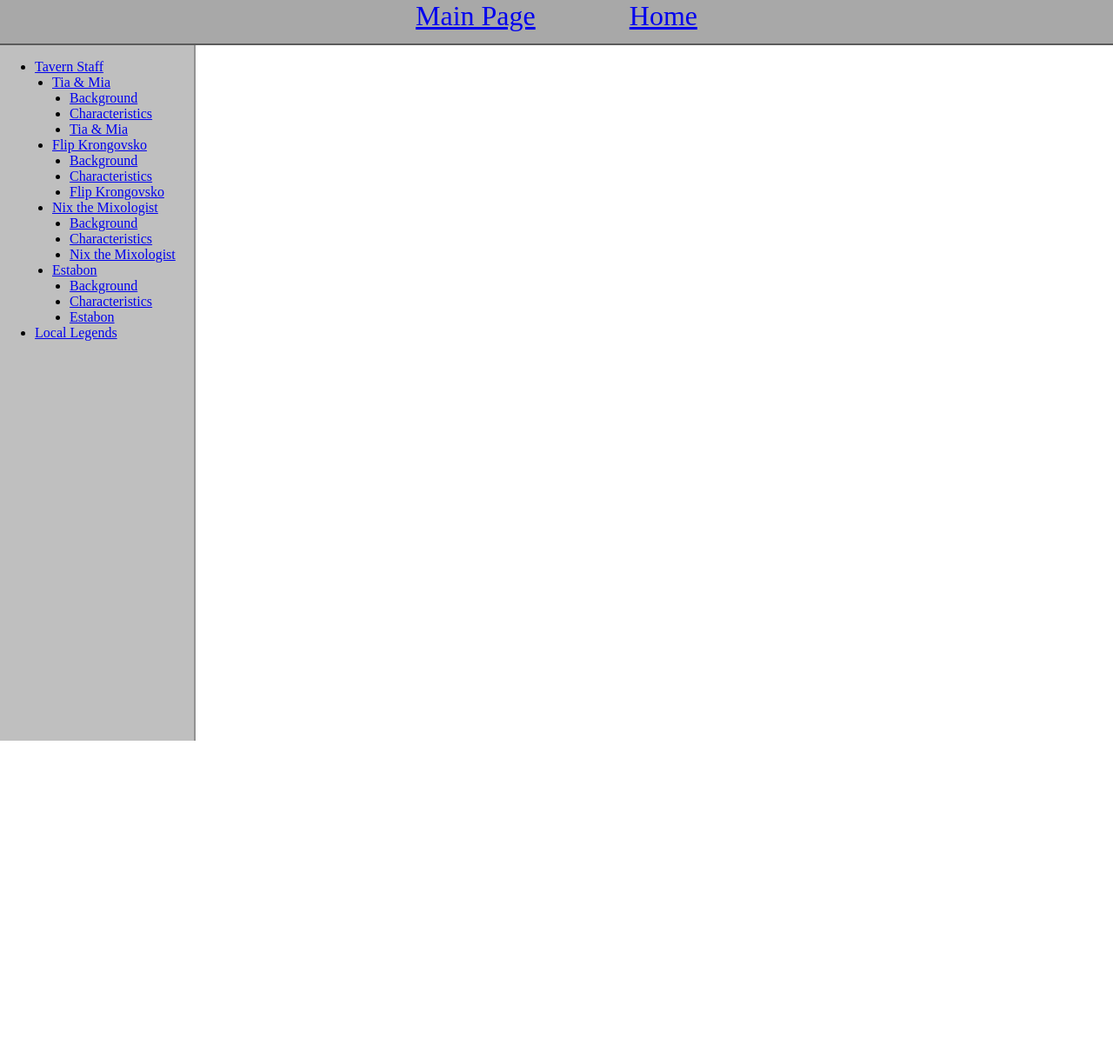
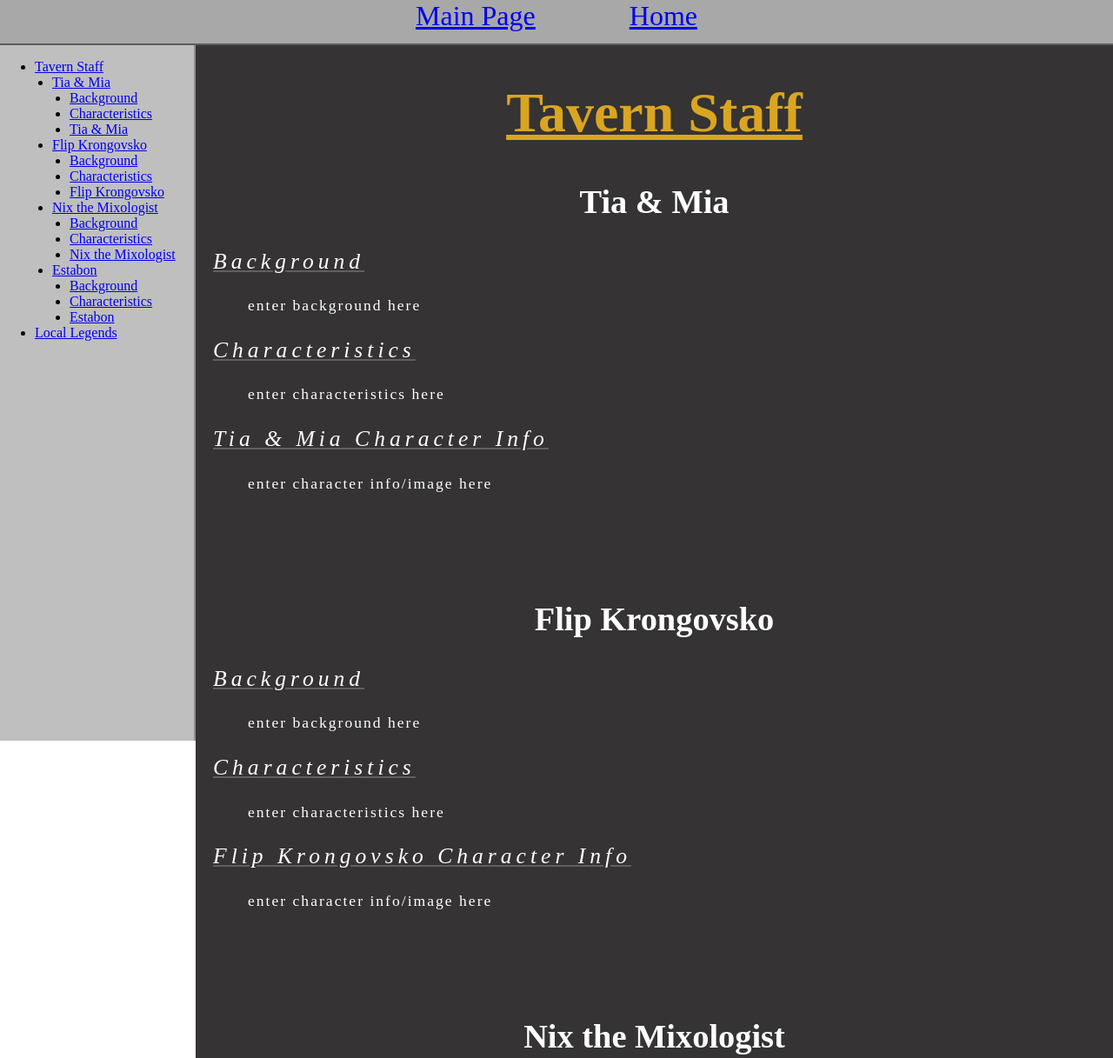
Before and after one commit to SlinkyGoat/slinkygoat.github.io, a plain HTML site: page characters.html in a window 1280 px wide. Shown: the top 1217 px of the page at 87% size. Before the commit the page ends 800 px from the top, so only its background shows below. Drawn offline with Linux system fonts and the light colour scheme.

Commit message:
add main headings with styles

```diff
--- a/characters.html
+++ b/characters.html
@@ -40,7 +40,40 @@
         </ul>
     </div>
     <main>
-
+        <h1 id="TavernStaff">Tavern Staff</h1>
+        <h2 id="TiaMia">Tia & Mia</h2>
+        <h3 id="TiaMiaBack">Background</h3>
+        <p>enter background here</p>
+        <h3 id="TiaMiaChar">Characteristics</h3>
+        <p>enter characteristics here</p>
+        <h3 id="TiaMiaImg">Tia & Mia Character Info</h3>
+        <p>enter character info/image here</p>
+        <br><br>
+        <h2 id="Flip">Flip Krongovsko</h2>
+        <h3 id="FlipBack">Background</h3>
+        <p>enter background here</p>
+        <h3 id="FlipChar">Characteristics</h3>
+        <p>enter characteristics here</p>
+        <h3 id="FlipImg">Flip Krongovsko Character Info</h3>
+        <p>enter character info/image here</p>
+        <br><br>
+        <h2 id="Nix">Nix the Mixologist</h2>
+        <h3 id="NixBack">Background</h3>
+        <p>enter background here</p>
+        <h3 id="NixChar">Characteristics</h3>
+        <p>enter characteristics here</p>
+        <h3 id="NixImg">Nix Character Info</h3>
+        <p>enter character info/image here</p>
+        <br><br>
+        <h2 id="Estabon">Estabon</h2>
+        <h3 id="EstabonBack">Background</h3>
+        <p>enter background here</p>
+        <h3 id="EstabonChar">Characteristics</h3>
+        <p>enter characteristics here</p>
+        <h3 id="EstabonImg">Estabon Character Info</h3>
+        <p>enter character info/image here</p>
+        <br><br>
+        <h1 id="LocalLegends">Local Legends</h1>
     </main>
     <div>
 
--- a/resources/css/characters.css
+++ b/resources/css/characters.css
@@ -23,7 +23,41 @@ nav a {
 main {
     grid-column: 2;
     grid-row: 2;
+    background-color: #353333;
     width: 100%;
+    color: white;
+    padding: 0px 20px;
+    box-sizing: border-box;
+}
+
+h1 {
+    color: goldenrod;
+    text-decoration: underline;
+    text-align: center;
+    scroll-margin-top: 60px;
+}
+
+h2 {
+    font-weight: bold;
+    text-align: center;
+    font-size: 1.2em;
+    scroll-margin-top: 60px;
+}
+
+h3 {
+    font-size: 1.6rem;
+    font-weight: 300;
+    font-style: italic;
+    text-decoration: underline #615f5f;
+    letter-spacing: 5px;
+    scroll-margin-top: 60px;
+}
+
+p {
+    font-size: 1.1rem;
+    font-weight: 100;
+    letter-spacing: 2px;
+    padding: 0px 40px 0px 40px;
 }
 
 .sidebar {
```
